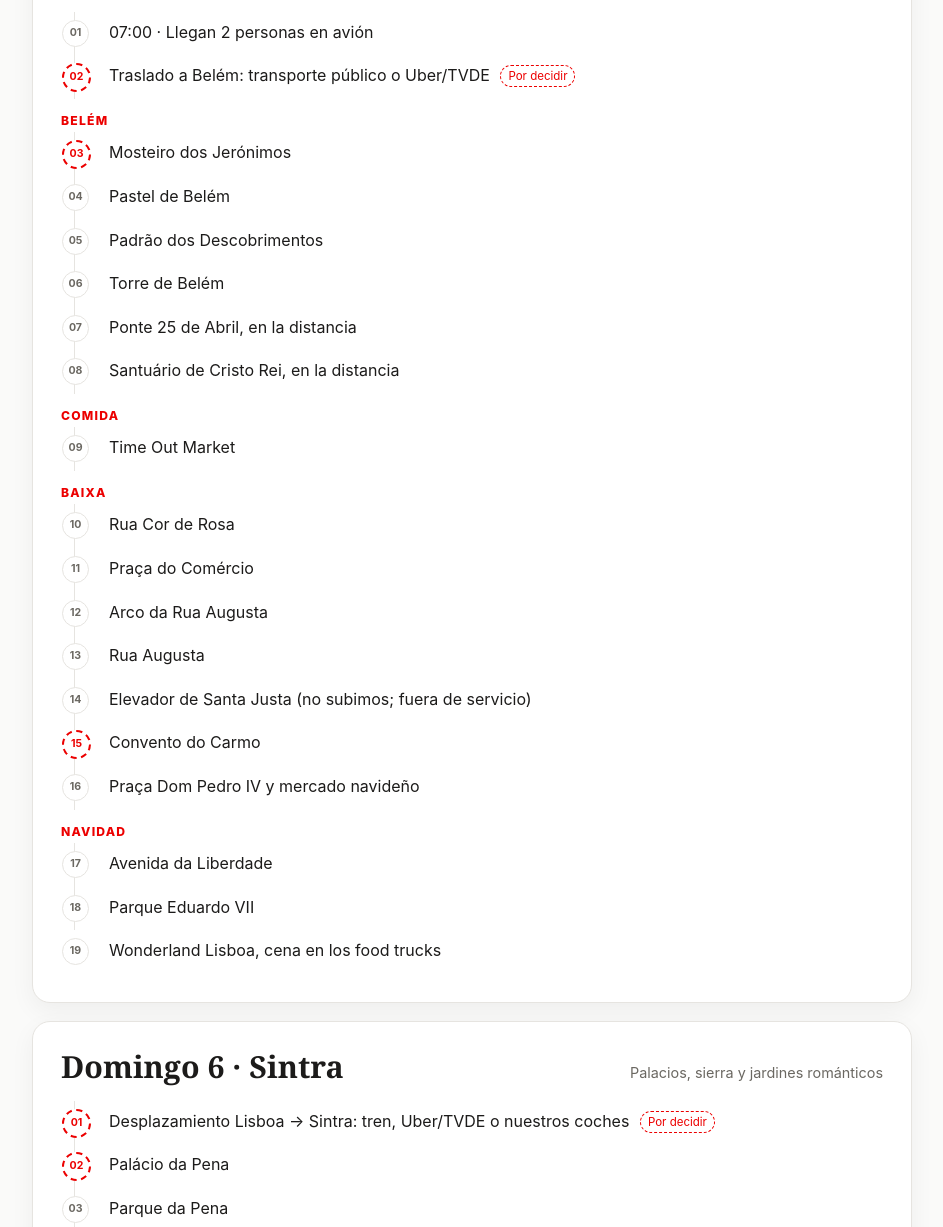
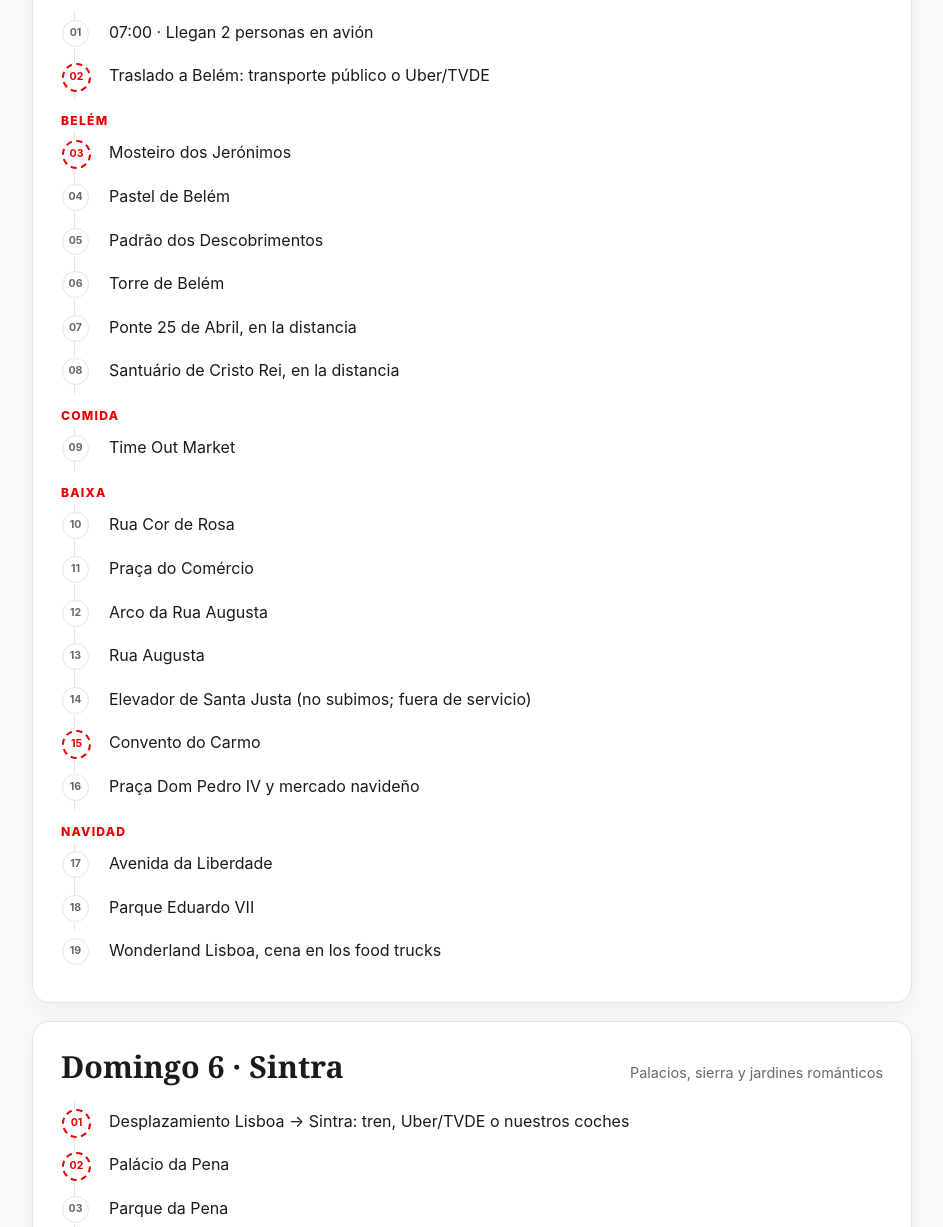
Before and after one commit to marcrecor/mis-cosas, a plain HTML site: page viajes/2026-lisboa/itinerario-resumen.html in a window 1280 px wide. Shown: the part 773-2000 px from the top of the page, without its empty margins (168-1111 px from the left). Drawn offline with Linux system fonts and the light colour scheme.

Commit message:
quitar tag por decidir

```diff
--- a/viajes/2026-lisboa/itinerario-resumen.html
+++ b/viajes/2026-lisboa/itinerario-resumen.html
@@ -490,8 +490,7 @@
         </div>
         <ol class="timeline">
           <li class="stop">07:00 · Llegan 2 personas en avión</li>
-          <li class="stop pending">Traslado a Belém: transporte público o Uber/TVDE <span class="status">Por
-              decidir</span></li>
+          <li class="stop pending">Traslado a Belém: transporte público o Uber/TVDE</li>
           <li class="divider">Belém</li>
           <li class="stop pending">Mosteiro dos Jerónimos</li>
           <li class="stop">Pastel de Belém</li>
@@ -522,8 +521,7 @@
           <p>Palacios, sierra y jardines románticos</p>
         </div>
         <ol class="timeline">
-          <li class="stop pending">Desplazamiento Lisboa → Sintra: tren, Uber/TVDE o nuestros coches <span
-              class="status">Por decidir</span></li>
+          <li class="stop pending">Desplazamiento Lisboa → Sintra: tren, Uber/TVDE o nuestros coches</li>
           <li class="stop pending">Palácio da Pena</li>
           <li class="stop">Parque da Pena</li>
           <li class="stop">Templo das Colunas</li>
@@ -537,7 +535,7 @@
           <li class="stop">Biester Palace</li>
           <li class="stop pending">Palácio da Regaleira</li>
           <li class="stop">Vuelta a Lisboa</li>
-          <li class="stop pending">Noche · Espectáculo de fado <span class="status">Por decidir</span></li>
+          <li class="stop pending">Noche · Espectáculo de fado</li>
         </ol>
       </section>
 
```
